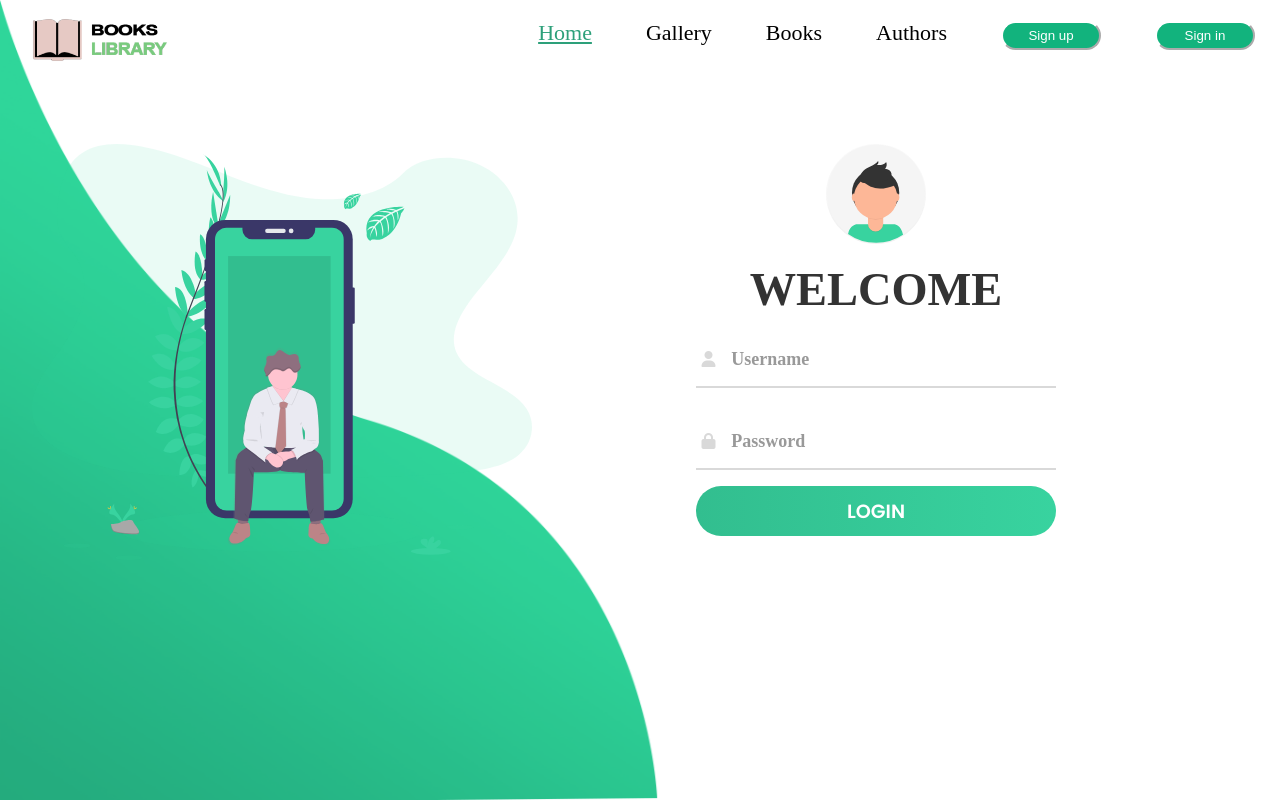
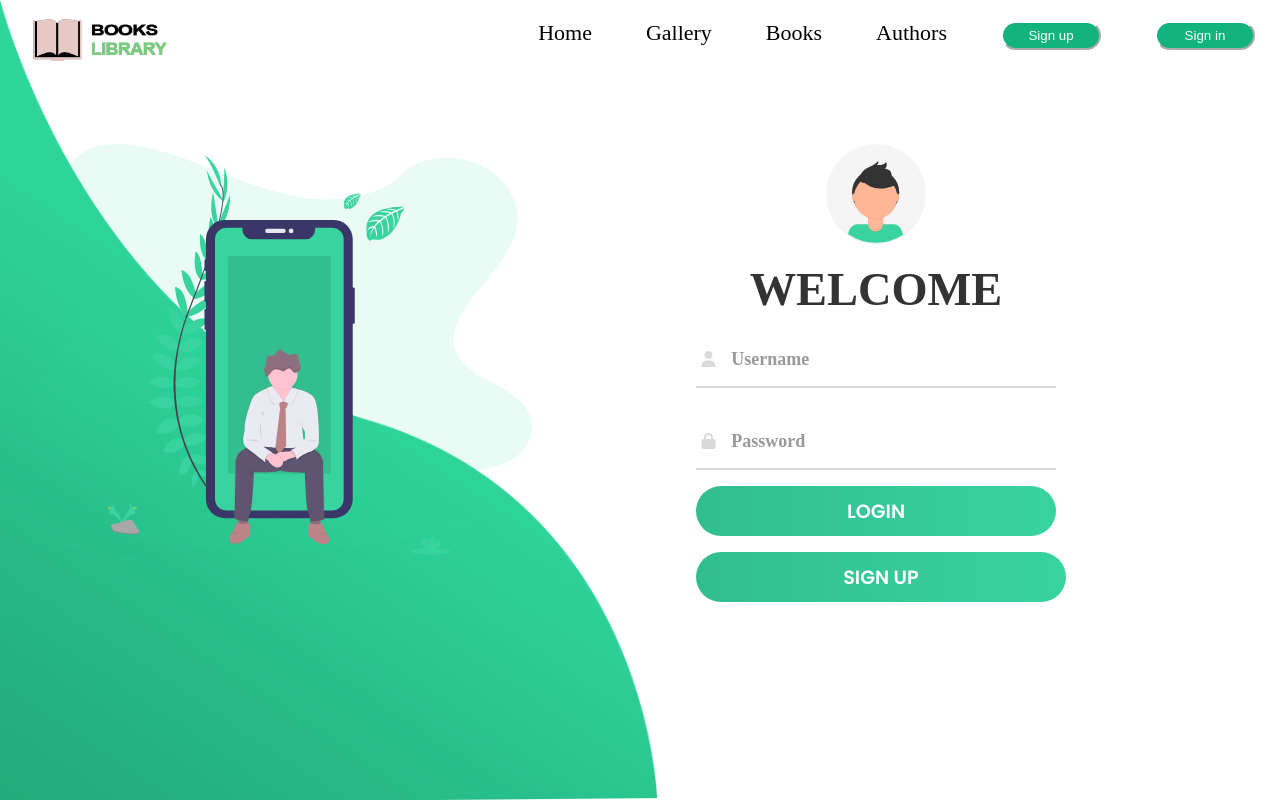
Before and after one commit to loubnas/Bibliotheque_binome-, a PHP site: page /signin.php in a window 1280 px wide. Run offline with PHP 8.4, Linux system fonts and the light colour scheme; some libraries are stand-ins or nearby versions.

Commit message:
inscription

```diff
--- a/signin.php
+++ b/signin.php
@@ -1,3 +1,6 @@
+<?php
+include ("signInPHP.php");
+?>
 <!DOCTYPE html>
 <html>
 <head>
@@ -17,14 +20,13 @@
 		</svg>
 		<img src="images/LOGO.png">
 		<ul id="navcontenu" class=" " vue="" >
-				<li > <a href="index.php" class="active">Home</a> </li>
-				<li> <a href="gallery.php"> <span class="titlegallery">Gallery</span></a> </li>
-				<li><a href="book.php"><span class="titlebooks">Books </span></a></li>
-				<li > <a href="authors.php"><span class="titleauthors">Authors</span></a></li>
-				<li><a href="signUp.php"><input type="submit" value="Sign up" name="Sign up" ></a> </li>
-				<li><a href="signin.php"><input type="submit" value="Sign in" name="Sign in"></a> </li>
-
-			</ul>
+			<li > <a href="index.php">Home</a> </li>
+			<li> <a href="gallery.php"> <span class="titlegallery">Gallery</span></a> </li>
+			<li><a href="book.php"><span class="titlebooks">Books </span></a></li>
+			<li > <a href="authors.php"><span class="titleauthors">Authors</span></a></li>
+			<li><a href="signUp.php"><input type="submit" value="Sign up" name="Sign up" ></a> </li>
+			<li><a href="signIn.php"><input type="submit" value="Sign in" name="Sign in"></a> </li>
+		</ul>
 	</header>
 	<img class="wave" src="images/wave.png">
 	<div class="container">
@@ -32,7 +34,7 @@
 			<img src="images/bg.svg">
 		</div>
 		<div class="login-content">
-			<form action="index.html">
+			<form action="signIn.php" method="post">
 				<img src="images/avatar.svg">
 				<h2 class="title">Welcome</h2>
            		<div class="input-div one">
@@ -41,7 +43,10 @@
            		   </div>
            		   <div class="div">
            		   		<h5>Username</h5>
-           		   		<input type="text" class="input">
+           		   		<input type="text" name="email" class="input">
+						<div>
+                        	<span id ="erreur"><?= $ErreurEmail ?> </span>
+                    	</div>
            		   </div>
            		</div>
            		<div class="input-div pass">
@@ -50,11 +55,15 @@
            		   </div>
            		   <div class="div">
            		    	<h5>Password</h5>
-           		    	<input type="password" class="input">
+           		    	<input type="password" name="pwd" class="input">
+						<div>
+                        	<span id ="erreur"><?= $ErreurPwd ?> </span>
+                    	</div>
             	   </div>
             	</div>
-            	<input type="submit" class="btn" value="Login">
+            	<input type="submit" name="login" class="btn" value="Login">
             </form>
+            <a href="signUp.php"><input type="submit" class="btn1" value="Sign up"></a>
         </div>
     </div>
     <script type="text/javascript" src="main.js"></script>
```
